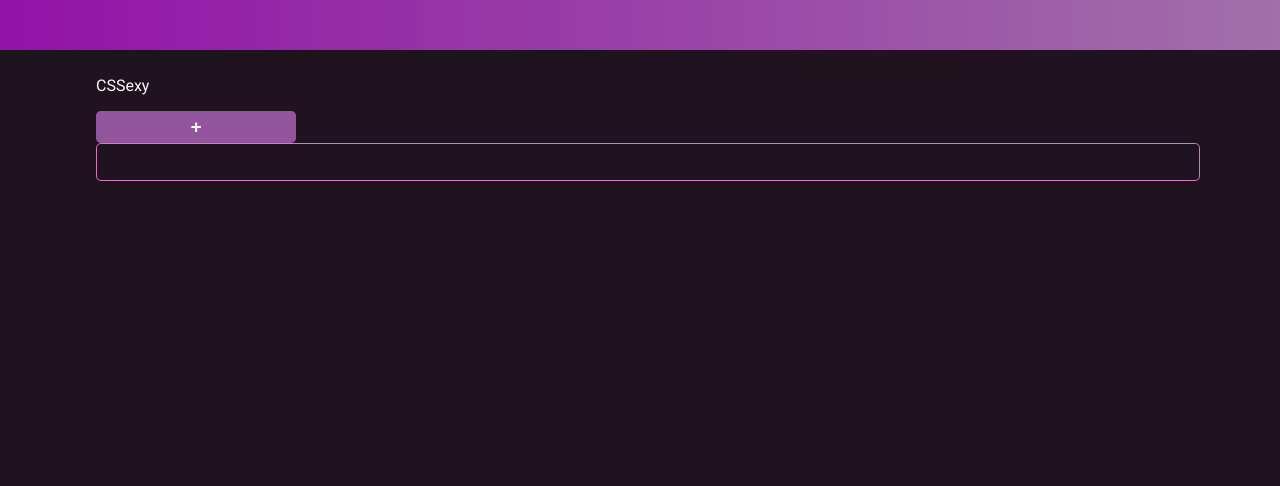
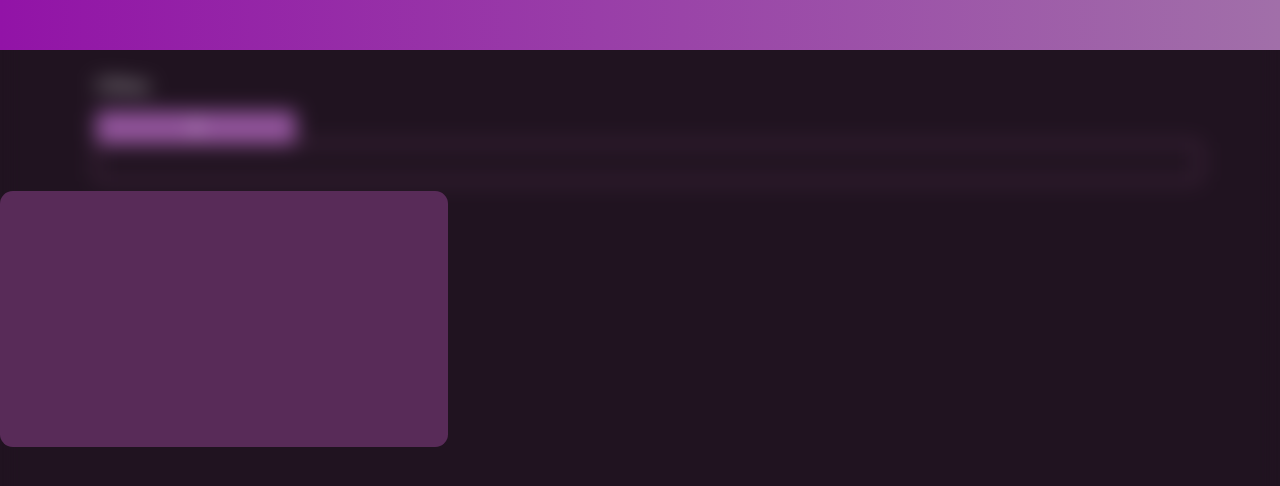
Before and after one commit to julesgreffet01/CSSexy, an Angular app: page /home in a window 1280 px wide. Shown: the top 486 px of the page. Built offline with nearby package versions, Linux system fonts and the light colour scheme.

Commit message:
je commence la popup

```diff
--- a/src/app/components/login-input/login-input.ts
+++ b/src/app/components/login-input/login-input.ts
@@ -1,5 +1,5 @@
 import {Component, forwardRef, input} from '@angular/core';
-import {ControlValueAccessor, FormControl, NG_VALUE_ACCESSOR, ReactiveFormsModule} from "@angular/forms";
+import { type ControlValueAccessor, NG_VALUE_ACCESSOR, ReactiveFormsModule} from "@angular/forms";
 
 @Component({
   selector: 'app-login-input',
--- /dev/null
+++ b/src/app/components/popup/pop-up-validation/pop-up-validation.css
@@ -0,0 +1,18 @@
+.container-popup{
+  min-width: 35vw;
+  min-height: 20vw;
+  z-index: 200;
+  position: fixed;
+  background-color: #582B58;
+  border-radius: 1vw;
+}
+
+.blur{
+  position: fixed;
+  top: 0;
+  left: 0;
+  width: 100%;
+  height: 100%;
+  z-index: 100;
+  backdrop-filter: blur(10px);
+}
--- /dev/null
+++ b/src/app/components/popup/pop-up-validation/pop-up-validation.html
@@ -0,0 +1,5 @@
+<div class="blur"></div>
+<div class="center-contain">
+  <div class="container-popup">
+  </div>
+</div>
--- a/src/app/layout/layout.html
+++ b/src/app/layout/layout.html
@@ -2,3 +2,6 @@
 <div id="layout_content">
   <router-outlet></router-outlet>
 </div>
+
+
+<app-pop-up-validation />
--- a/src/app/layout/layout.ts
+++ b/src/app/layout/layout.ts
@@ -1,16 +1,14 @@
 import { Component } from '@angular/core';
 import {RouterOutlet} from '@angular/router';
 import {Header} from '../components/header/header';
-import {Buttons} from '../components/buttons/buttons';
-import {LoginInput} from '../components/login-input/login-input';
+import {PopUpValidation} from '../components/popup/pop-up-validation/pop-up-validation';
 
 @Component({
   selector: 'app-layout',
   imports: [
     RouterOutlet,
     Header,
-    Buttons,
-    LoginInput,
+    PopUpValidation,
   ],
   templateUrl: './layout.html',
   styleUrl: './layout.css',
```
Also changed, not shown: src/app/components/popup/pop-up-validation/pop-up-validation.ts (added, +11 -0 lines), 1 other file (tests, documents, lock files or other folders).
